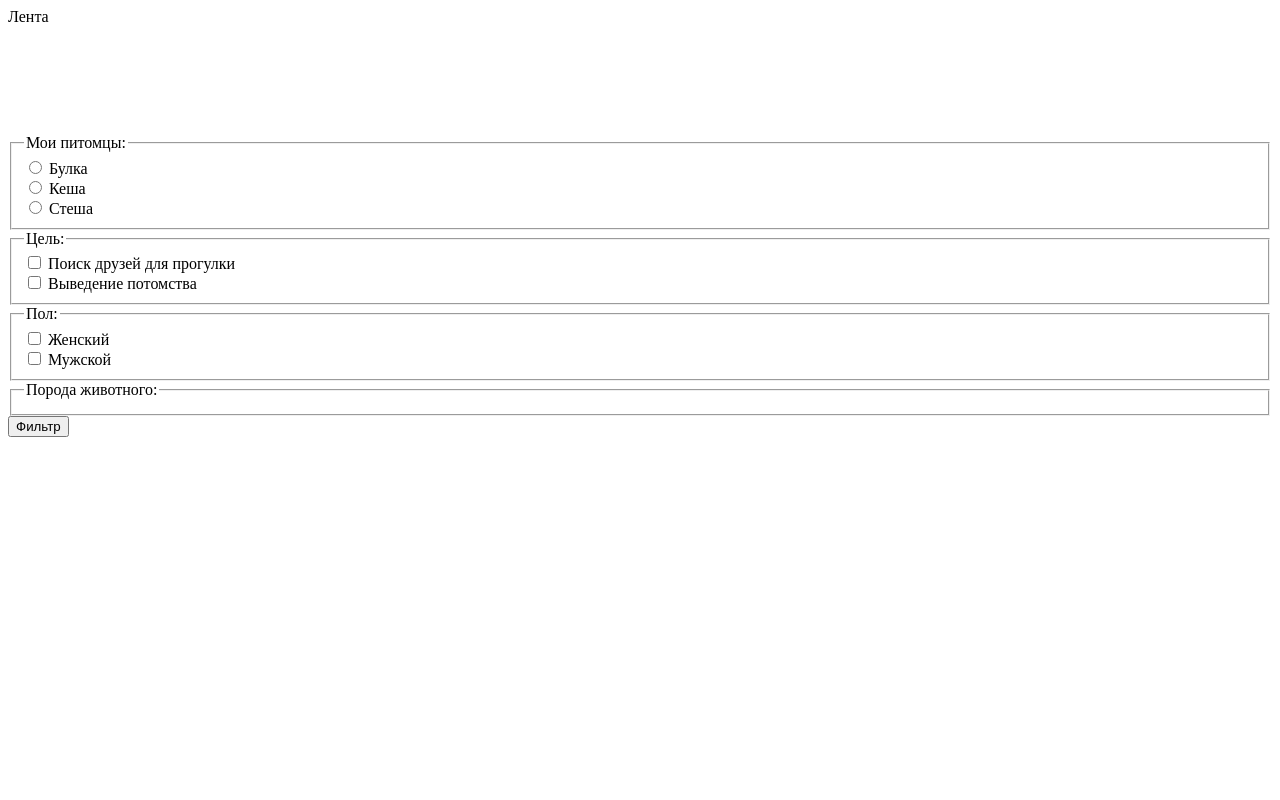
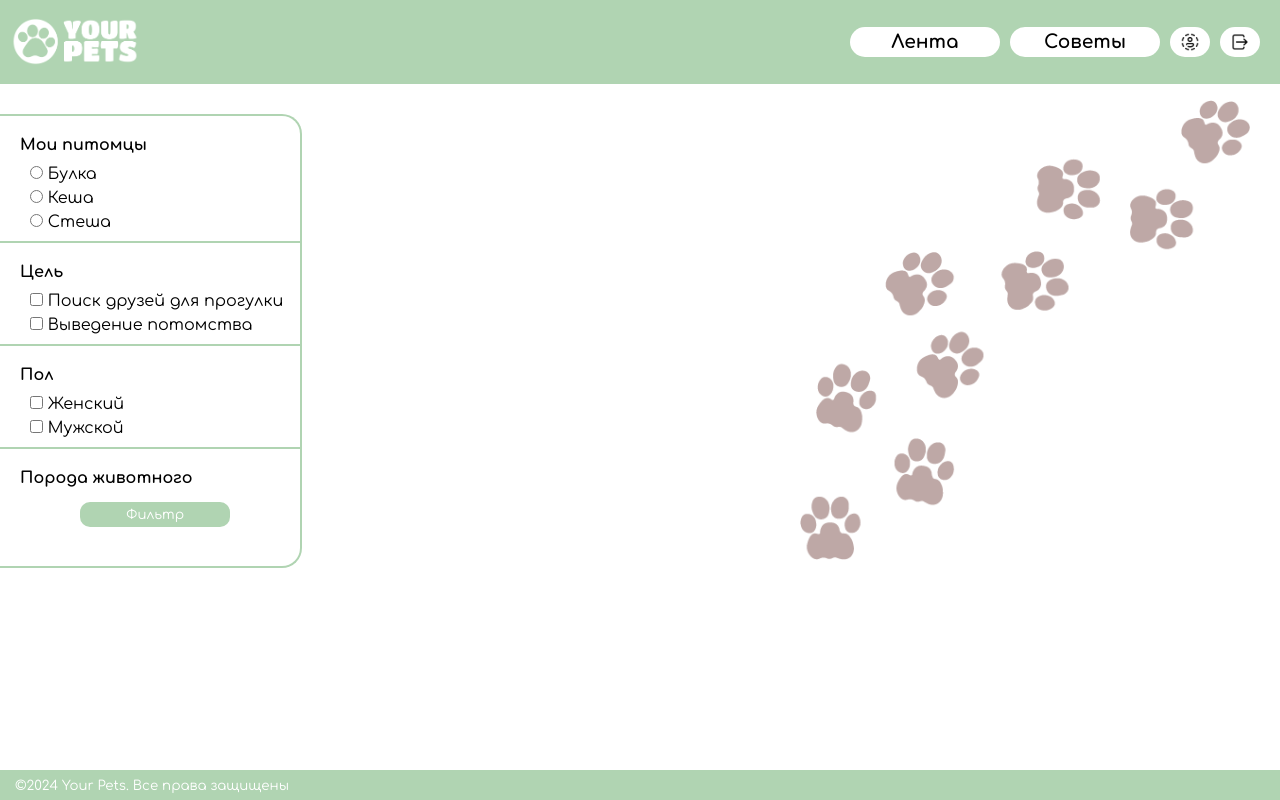
Before and after one commit to SurrealGentleman/YourPets, a Django app: page /pet_cards/ in a window 1280 px wide. Run offline with Django 5.2, Linux system fonts and the light colour scheme; a user stored in the database is signed in; data comes from the database, SQL or seed files in the repository; both versions use the stored data as it was after the commit.

Commit message:
Страница ленты животных. Сделан фильтр

```diff
--- a/your_pets/mainapp/forms.py
+++ b/your_pets/mainapp/forms.py
@@ -81,7 +81,7 @@
     color = forms.CharField(label='Окрас', max_length=100, widget=forms.TextInput(attrs={'class':'left'}))
     search = forms.BooleanField(label='Поиск', required=False)
     mission = forms.ModelChoiceField(queryset=Mission.objects.all(), label='Цель', required=False)
-    photo = forms.ImageField(label='Фото', widget=forms.FileInput())
+    photo = forms.ImageField(label='Фото', widget=forms.FileInput(), required=False)
     comment = forms.CharField(label='Комментарий', max_length=100, widget=forms.Textarea())
 
     class Meta:
--- a/your_pets/mainapp/static/css/style_base.css
+++ b/your_pets/mainapp/static/css/style_base.css
@@ -82,6 +82,10 @@
     right: 20px;
     width:25px;
 }
+/*СТИЛИ ДЛЯ ЗАГОЛОВКА В ПОПАПЕ ВХОД РЕГИСТР.*/
+.active{
+    border-bottom: 2px solid #8B9F8C !important;
+}
 
 .popUp-bg, .overlay{
     position: fixed;
@@ -116,7 +120,8 @@
     background: none;
     cursor: pointer; /* при наведении курсор становится в форме руки */
     font-size: 16pt;
-    padding: 10px 0 20px 0;
+    padding: 10px 0 5px 0;
+    margin-bottom: 20px;
 }
 
 .popUp form input, textarea{
@@ -136,7 +141,8 @@
     font-family: "Comfortaa";
     padding:5px;
 }
-.errors li{
+
+.errors li, .errors ul{
     display:inline-block;
     color: red;
     font-size: 8pt;
--- /dev/null
+++ b/your_pets/mainapp/static/css/style_lenta_pets.css
@@ -0,0 +1,48 @@
+.flex-block{
+    display:flex;
+}
+
+.filter{
+    min-height: 450px;
+    width: 300px;
+    border: 2px solid #b0d4b2;
+    border-left: 0;
+    border-radius: 0 20px 20px 0;
+    margin: 30px 0 30px 0;
+}
+
+.block_filter{
+    border-bottom: 2px solid #b0d4b2;
+    padding: 20px 0 10px 10px;
+}
+
+.block_filter:last-child{
+    border: 0;
+}
+
+legend{
+    padding-left: 10px;
+    font-weight: bold;
+    margin-bottom: 5px;
+}
+
+.filter_choice{
+    margin: 5px 0 0 20px;
+}
+
+form input{
+    margin-top: 7px;
+}
+
+form button{
+    text-align: center;
+    font-family: "Comfortaa";
+    background: #B0D4B2 !important;
+    color: white;
+    border: 0;
+    border-radius: 10px;
+    cursor: pointer;
+    width: 150px;
+    height: 25px;
+    margin: 10px 0 0 70px;
+}
--- a/your_pets/mainapp/static/js/send_request_getBreeds_by_pet.js
+++ b/your_pets/mainapp/static/js/send_request_getBreeds_by_pet.js
@@ -14,8 +14,8 @@
                         if (data.length > 0) {
                             $.each(data, function(index, breed) {
                                 $('#id_breed')
-                                .append('<input type="checkbox" name="breed" id="' + breed.id + '" value="'
-                            + breed.id + '">' + '<label for="' + breed.id + '">' + breed.name + '</label>');
+                                .append('<div><input type="checkbox" name="breed" id="' + breed.id + '" value="'
+                            + breed.id + '">' + '<label for="' + breed.id + '">' + breed.name + '</label></div>');
                             });
 
                             $('input[name="breed"]').each(function() {
@@ -52,8 +52,8 @@
                     if (data.length > 0) {
                         $.each(data, function(index, breed) {
                             $('#id_breed')
-                                .append('<input type="checkbox" name="breed" id="' + breed.id + '" value="'
-                            + breed.id + '">' + '<label for="' + breed.id + '">' + breed.name + '</label>');
+                                .append('<div><input type="checkbox" name="breed" id="' + breed.id + '" value="'
+                            + breed.id + '">' + '<label for="' + breed.id + '">' + breed.name + '</label></div>');
                         });
                     } else {
                         $('#id_breed').append('<option value="">Нет доступных пород</option>');
--- a/your_pets/mainapp/templates/base.html
+++ b/your_pets/mainapp/templates/base.html
@@ -9,7 +9,6 @@
     <link rel="stylesheet" href="{% static 'css\style_base.css' %}" />
     {% block src%}
         <script src="{% static 'js\open_popup.js'%}"></script>
-        <script src="{% static 'js\form_display_none.js'%}"></script>
     {% endblock %}
 </head>
 <body>
@@ -29,7 +28,7 @@
                 <button><a href="{% url 'profile' %}"><img src="{% static 'image\profile.png' %}" alt="Profile"></a></button>
                 <div class="button_lents_advice">
                     <button><a href="#">Советы</a></button>
-                    <button><a href="#">Лента</a></button>
+                    <button><a href="{% url 'pet_cards' %}">Лента</a></button>
                 </div>
 <!--                <button><a href="#"><img src="{% static 'image\icon_calendar.png' %}" alt="Exit"></a></button>-->
 <!--                <button><a href="#"><img src="{% static 'image\winner.png' %}" alt="Exit"></a></button>-->
@@ -40,7 +39,6 @@
             {% block main%}
                 <p class="slogan">Начните свое путешествие по миру дружбы и заботы о домашних животных прямо сейчас!</p>
                 <img class = "photo_pets" src="{% static 'image\pets.png'%}" alt="Pets photo">
-<!--                <img class = "photo_feet" src="{% static 'image\feet2.png'%}" alt="Pets feet">-->
                 <ul class="list">
                     <li><img src="{% static 'image\advice.png'%}" alt="Icon advice">Индивидуальные советы от ветеринаров</li>
                     <li><img src="{% static 'image\Search.png'%}" alt="Icon search">Поиск компании для вашего питомца</li>
@@ -49,7 +47,7 @@
                 <div class="popUp-bg">
                     <div class="popUp">
                         <p><button class="login">Вход</button> / <button class="register">Регистрация</button></p>
-                        <form id="form_register" method="POST" class="display_none">
+                        <form id="form_register" method="POST">
                             {% csrf_token %}
                             {% for item in form_register %}
                                 <label for="{{item.id_for_label}}">{{ item.label }}</label>
@@ -82,6 +80,5 @@
             <div class="link"></div>
         </footer>
     </div>
-
 </body>
 </html>
--- a/your_pets/mainapp/templates/pet_cards.html
+++ b/your_pets/mainapp/templates/pet_cards.html
@@ -1,18 +1,69 @@
-<!DOCTYPE html>
+{% extends "base.html" %}
 {% load static %}
-<html lang="en">
-<head>
-    <meta charset="UTF-8">
-    <title>Title</title>
-    <script src="https://code.jquery.com/jquery-3.7.0.min.js"></script>
-</head>
-<body>
-    Лента<br><br><br><br><br><br><br>
-    <form method="GET">
-        {{form}}
+{% block title%}Лента{% endblock %}
+{% block src%}
+    <script src="{% static 'js\send_request_getBreeds_by_pet.js' %}"></script>
+    <link rel="stylesheet" href="{% static 'css\style_lenta_pets.css' %}" />
+{% endblock %}
+{% block main%}
+    <div class="flex-block">
+        <form method="GET" class="filter">
+    {% for field in form %}
+        {% if field.name == 'pet' %}
+            <div class="block_filter">
+                <legend>Мои питомцы</legend>
+                <div class = "filter_choice" id="id_pet">
+                    {% for choice in field %}
+                        <div>
+                            <label for="{{ choice.id_for_label }}">
+                                {{ choice.tag }}
+                                {{ choice.choice_label }}
+                            </label>
+                        </div>
+                    {% endfor %}
+                </div>
+            </div>
+        {% elif field.name == 'mission' %}
+            <div class="block_filter">
+                <legend>Цель</legend>
+                <div class = "filter_choice" id="id_mission">
+                    {% for choice in field %}
+                        <div>
+                            <label for="{{ choice.id_for_label }}">
+                                {{ choice.tag }}
+                                {{ choice.choice_label }}
+                            </label>
+                        </div>
+                    {% endfor %}
+                </div>
+            </div>
+        {% elif field.name == 'gender' %}
+            <div class="block_filter">
+                <legend>Пол</legend>
+                <div class = "filter_choice" id="id_gender">
+                    {% for choice in field %}
+                        <div>
+                            <label for="{{ choice.id_for_label }}">
+                                {{ choice.tag }}
+                                {{ choice.choice_label }}
+                            </label>
+                        </div>
+                    {% endfor %}
+                </div>
+            </div>
+        {% elif field.name == 'breed' %}
+            <div class="block_filter">
+                <legend>Порода животного</legend>
+                <div class = "filter_choice" id="id_breed">
+                    <div>{{ field }}</div>
+                </div>
                 <button type="submit">Фильтр</button>
+            </div>
+        {% endif %}
+    {% endfor %}
+
 </form>
-    <script src="{% static 'js\send_request_getBreeds_by_pet.js' %}"></script>
+        <div>
             {% for card in cards %}
                 {{card}}
                 {{card.gender}}
@@ -22,8 +73,30 @@
                     <button type="submit">лайк</button>
                 </form>
             {% endfor %}
-</body>
-</html>
+        </div>
+    </div>
+{% endblock %}
+
+
+
+<!--<!DOCTYPE html>-->
+<!--{% load static %}-->
+<!--<html lang="en">-->
+<!--<head>-->
+<!--    <meta charset="UTF-8">-->
+<!--    <title>Title</title>-->
+<!--    <script src="https://code.jquery.com/jquery-3.7.0.min.js"></script>-->
+<!--</head>-->
+<!--<body>-->
+
+<!--</body>-->
+<!--</html>-->
+
+
+
+
+
+
 <script type="text/javascript">
     var selectedBreedIds = {{ breed_list|safe }};
 </script>
```
Also changed, not shown: your_pets/mainapp/static/css/style_profile.css (+13 -4 lines), your_pets/mainapp/static/js/add_photo.js (+21 -1 lines), your_pets/mainapp/static/js/first_radio_checked.js (added, +20 -0 lines), your_pets/mainapp/static/js/form_display_none.js (deleted, +0 -16 lines), your_pets/mainapp/static/js/open_popup.js (+67 -3 lines), your_pets/mainapp/static/js/show_mission.js (+17 -15 lines), your_pets/mainapp/templates/animal_add_form.html (+2 -8 lines), your_pets/mainapp/templates/profile.html (+13 -7 lines), your_pets/db.sqlite3. Lines whose indentation alone changed are shown as unchanged.
